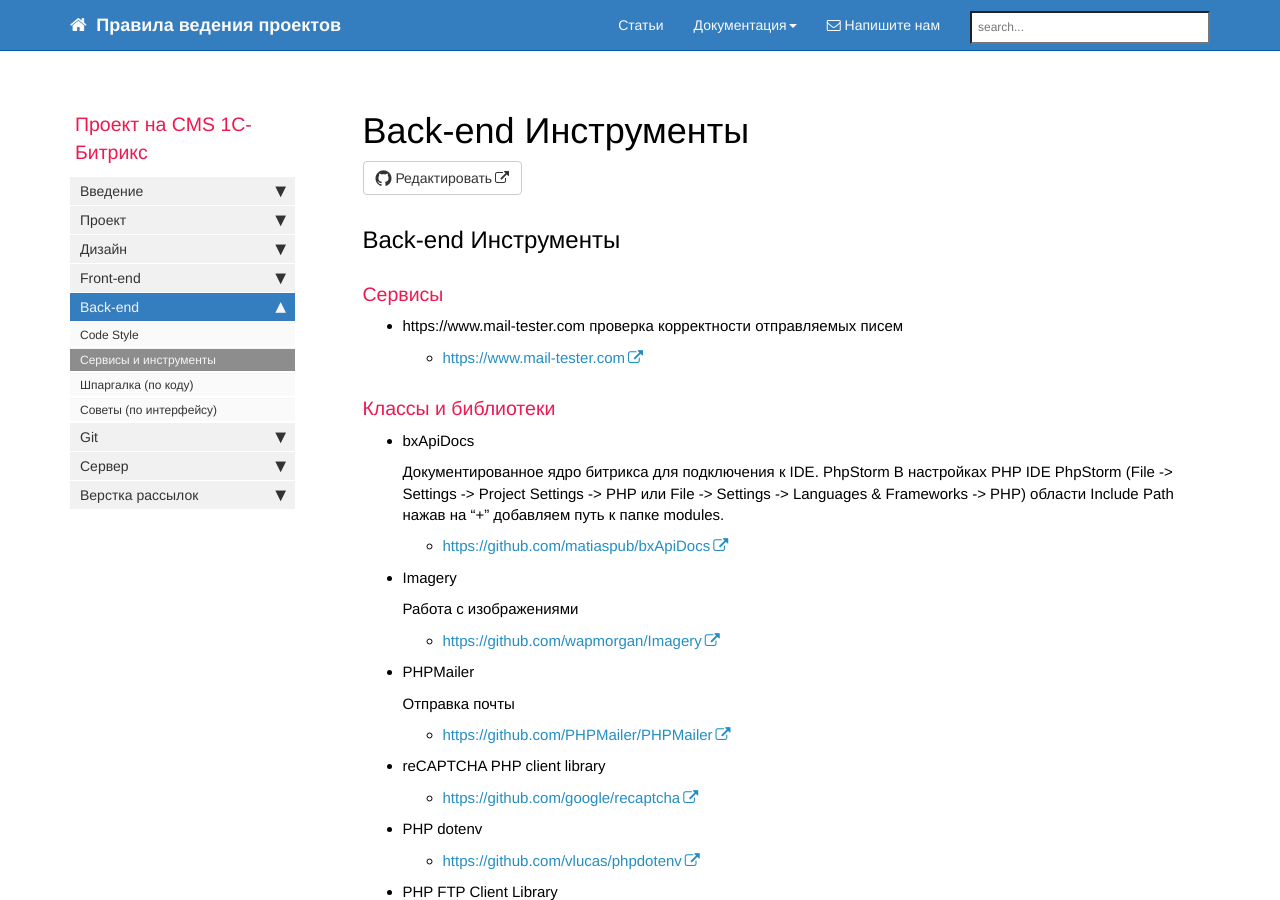
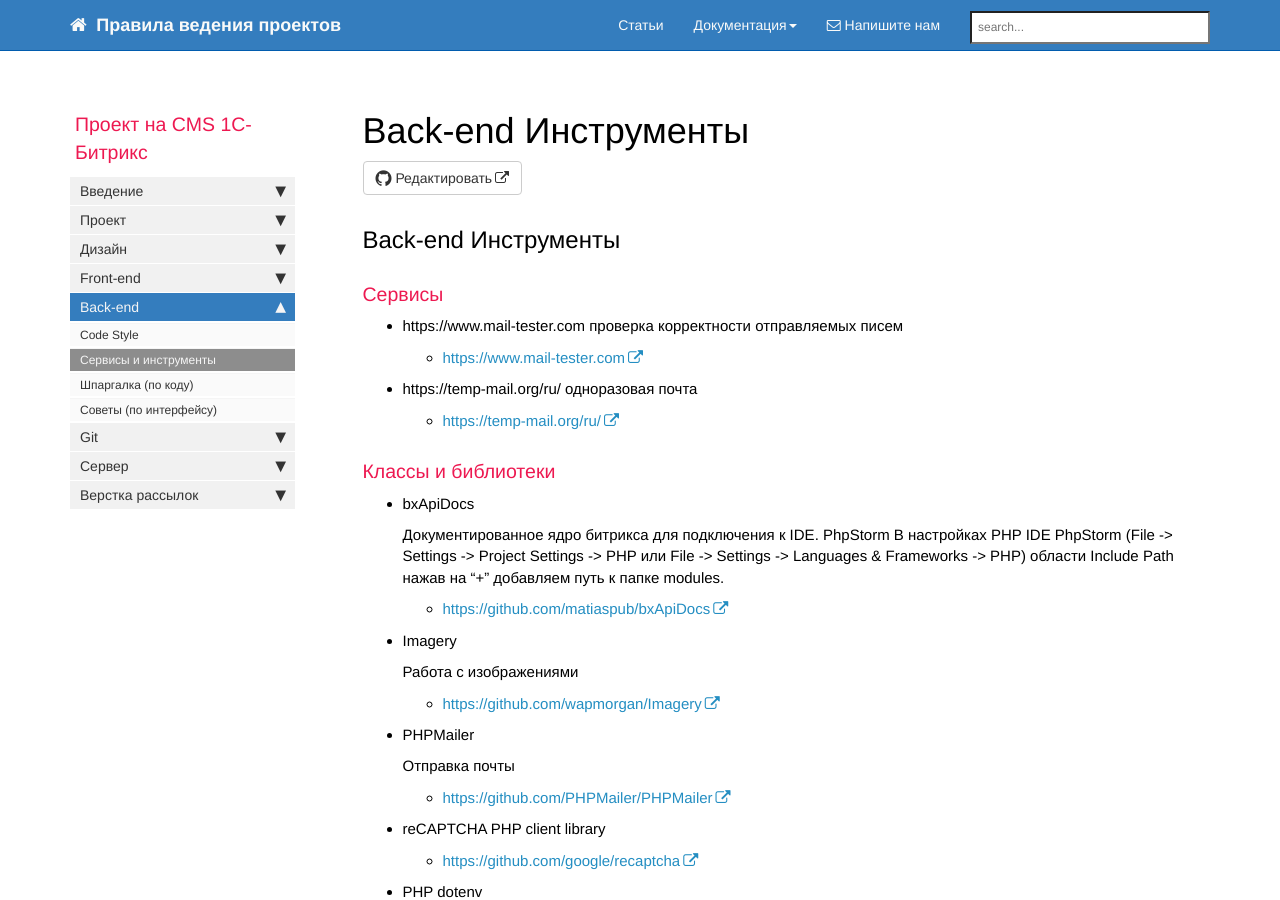
Before and after one commit to gdecider/gdecider.github.io, a Jekyll site: the page built from pages/bx/bx_back-tools.md, in a window 1280 px wide and 900 px high. Built offline with Jekyll 4.4.1, drawn with Linux system fonts in a browser that asks for light colours; nearby versions of some CDN libraries; comment, search, counter and statistics services are not loaded.

Commit message:
Update bx_back-tools.md

```diff
--- a/pages/bx/bx_back-tools.md
+++ b/pages/bx/bx_back-tools.md
@@ -13,8 +13,10 @@
 ### Сервисы
 
 * https://www.mail-tester.com проверка корректности отправляемых писем
+  * [https://www.mail-tester.com](https://www.mail-tester.com)
 
-  * [https://www.mail-tester.com](https://www.mail-tester.com)
+* https://temp-mail.org/ru/ одноразовая почта
+  * [https://temp-mail.org/ru/](https://temp-mail.org/ru/)
 
 ### Классы и библиотеки
 
```
